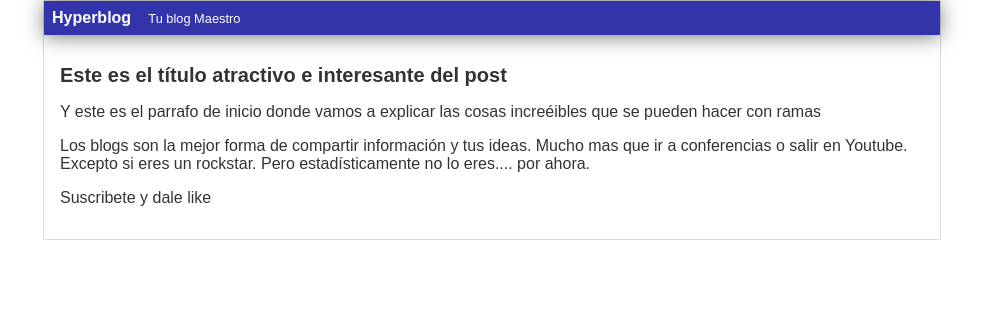
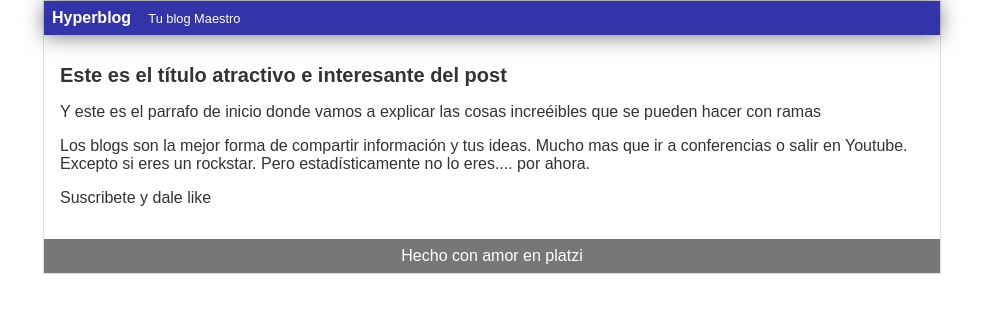
Before and after one commit to jta1223/hyperblog, a plain HTML site: page index.html in a window 1280 px wide. Shown: the whole page, without its empty margins (148-1131 px from the left). Drawn offline with Linux system fonts and the light colour scheme.

Commit message:
Footer terminado

```diff
--- a/css/style.css
+++ b/css/style.css
@@ -42,3 +42,10 @@ body
 {
     padding: 1em;
 }
+
+#footer{
+    background: #777;
+    color: white;
+    text-align: center;
+    padding: 0.5em;
+}
--- a/index.html
+++ b/index.html
@@ -18,6 +18,11 @@
         <p>Los blogs son la mejor forma de compartir información y tus ideas. Mucho mas que ir a conferencias o salir en Youtube. Excepto si eres un rockstar. Pero estadísticamente no lo eres.... por ahora.</p>
         <p>Suscribete y dale like</p>
     </div>
+    <div id="footer">
+      Hecho con amor en platzi
+    </div>
 </div>
+
 </body>
+
 </html>
```
